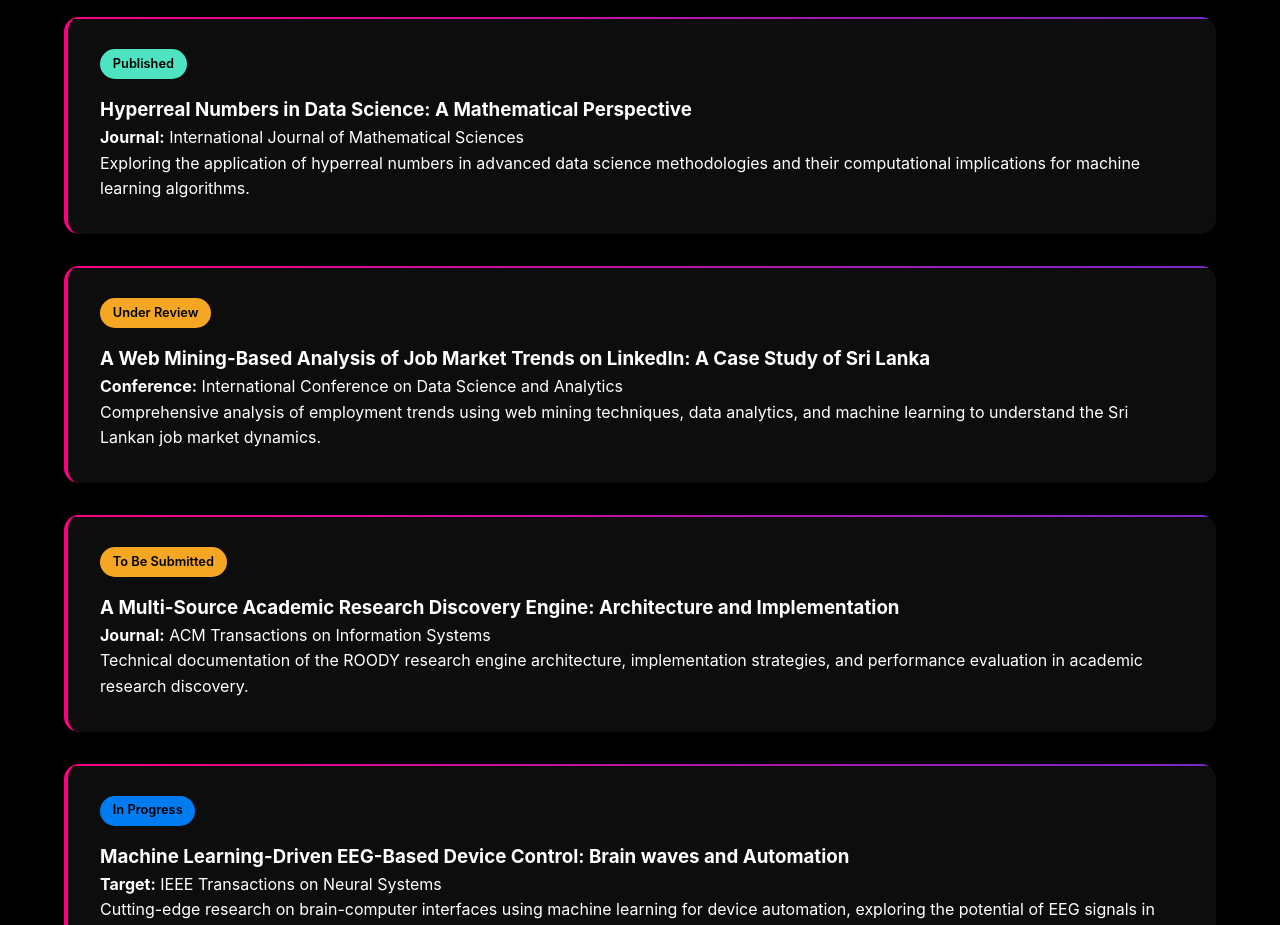
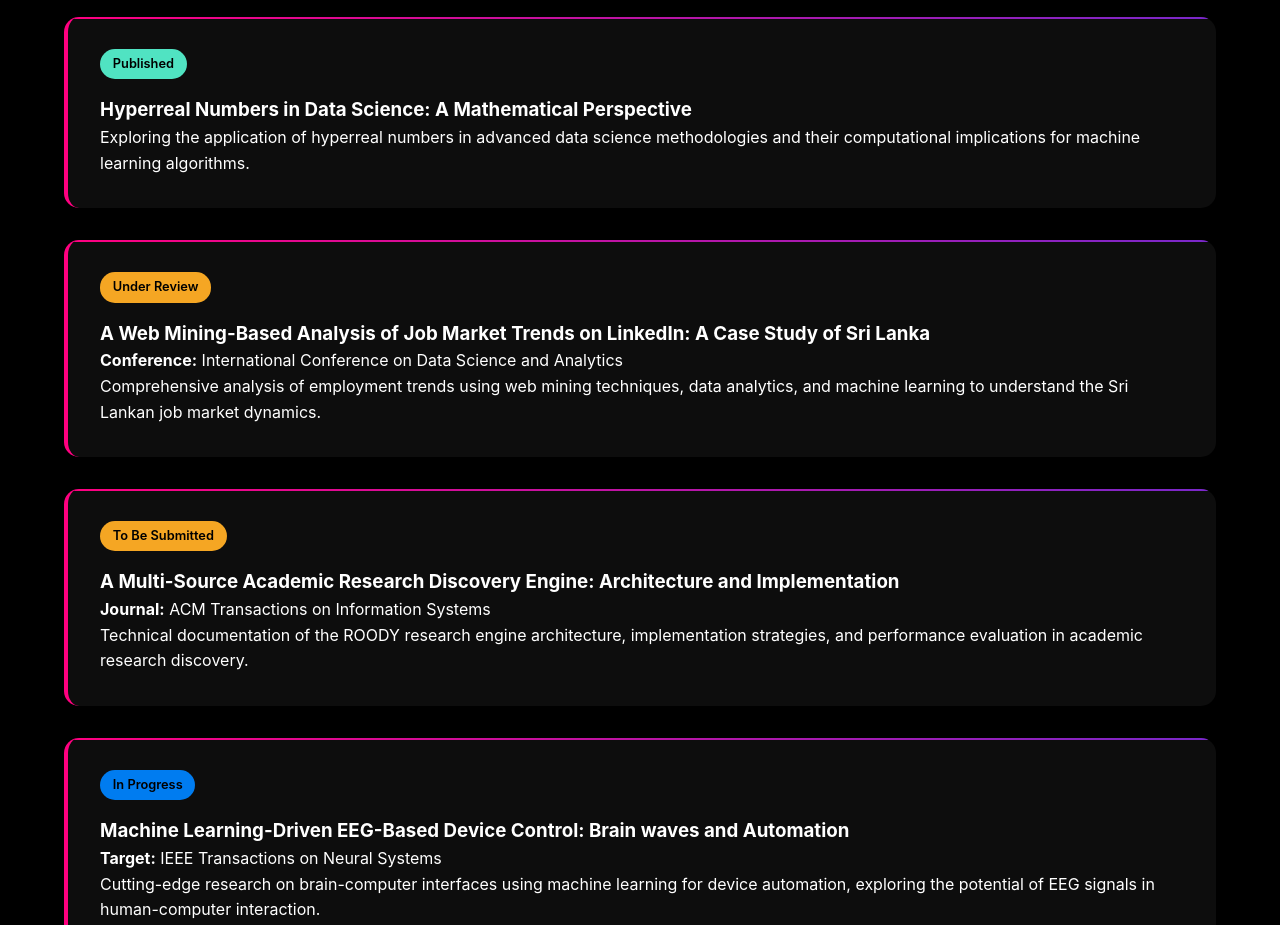
Before and after one commit to isaramadunika/isaraportfolio, a plain HTML site: page index.html in a window 1280 px wide. Shown: the part 7200-8125 px from the top of the page. Drawn offline with Linux system fonts and the light colour scheme; animation ran at ten frames a second.

Commit message:
Update index.html

```diff
--- a/index.html
+++ b/index.html
@@ -1973,7 +1973,6 @@
             <div class="publication-item">
                 <div class="publication-status status-published">Published</div>
                 <h3>Hyperreal Numbers in Data Science: A Mathematical Perspective</h3>
-                <p><strong>Journal:</strong> International Journal of Mathematical Sciences</p>
                 <p>Exploring the application of hyperreal numbers in advanced data science methodologies and their computational implications for machine learning algorithms.</p>
             </div>
             <div class="publication-item">
```
